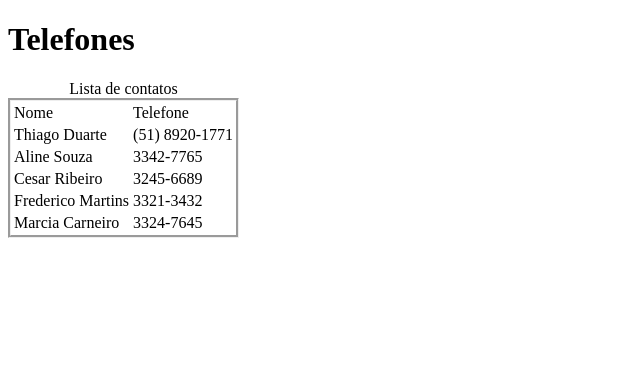
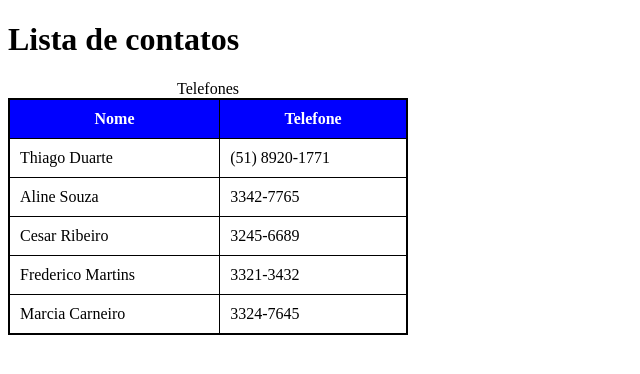
Before and after one commit to othiagoduarte/FACULDADESENAC, a PHP site: page / in a window 1280 px wide. Shown: the top 374 px of the page, without its empty margins (0-640 px from the left). Run offline with PHP 8.4, Linux system fonts and the light colour scheme.

Commit message:
Alteração no layout

```diff
--- a/PI1/Trabalho_02/index.css
+++ b/PI1/Trabalho_02/index.css
@@ -1,5 +1,17 @@
 .tabela-contatos table{
-
-	border:groove;
+	min-width: 400px;
+	max-width: 400px;
 
 }
+.tabela-contatos table, th, td {
+    border: 2px solid black;
+    border-collapse: collapse;
+}
+.tabela-contatos th, td {
+    border: 1px solid black;
+    padding: 10px;
+}
+.tabela-contatos th {
+    background-color: blue;
+    color : white;
+}
--- a/PI1/Trabalho_02/index.html
+++ b/PI1/Trabalho_02/index.html
@@ -6,13 +6,14 @@
 </head>
 <body>
 
-<h1>Telefones</h1>
+<h1>Lista de contatos</h1>
 	<div class="tabela-contatos">
 		<table>
-		<caption>Lista de contatos</caption>
+			<caption>Telefones</caption>
+			<tbody>
 				<tr>
-				<td font >Nome</td>
-				<td>Telefone</td>
+					<th>Nome</th>
+					<th>Telefone</th>
 				</tr>
 				<tr>
 					<td>Thiago Duarte</td>
@@ -34,6 +35,7 @@
 					<td>Marcia Carneiro</td>
 					<td>3324-7645</td>
 				</tr>
+			</tbody>
 		</table>
 	</div>
 </body>
```
Lines whose indentation alone changed are shown as unchanged.
